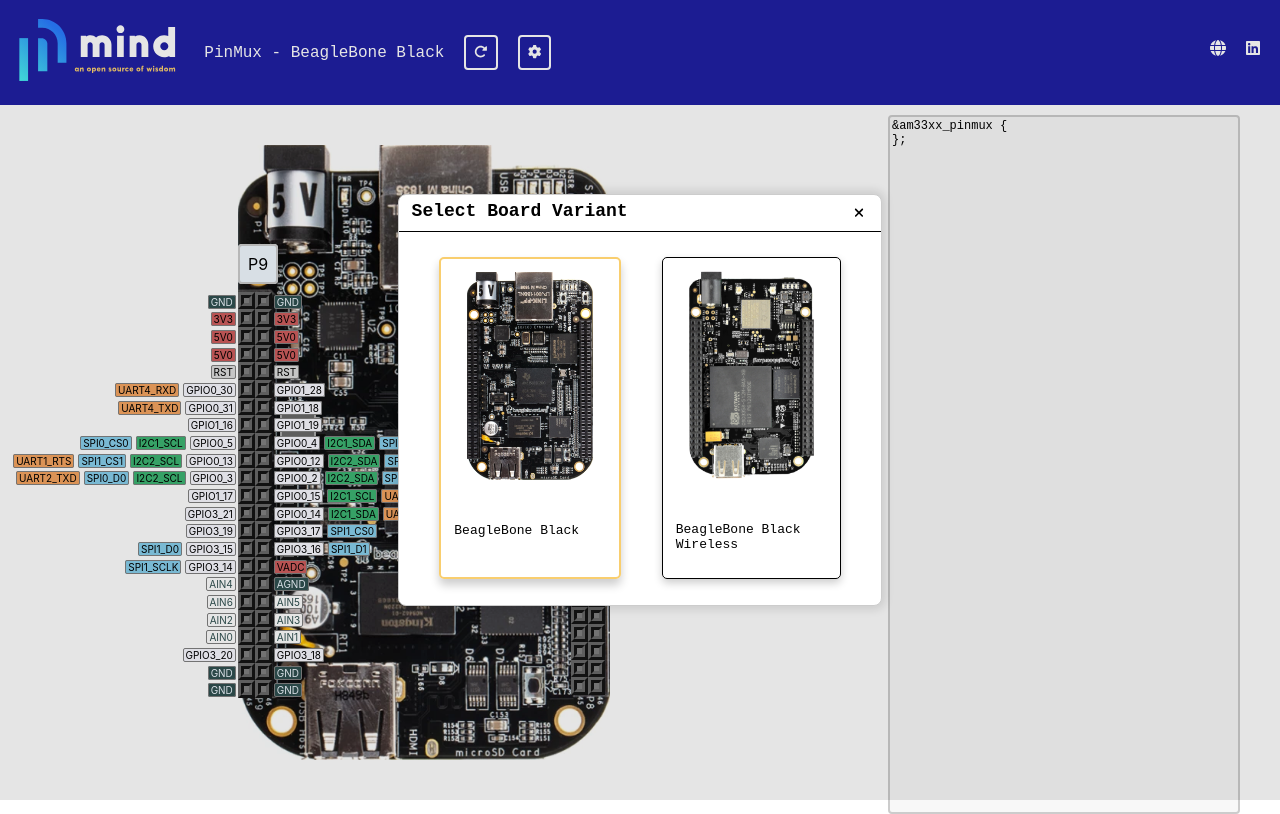
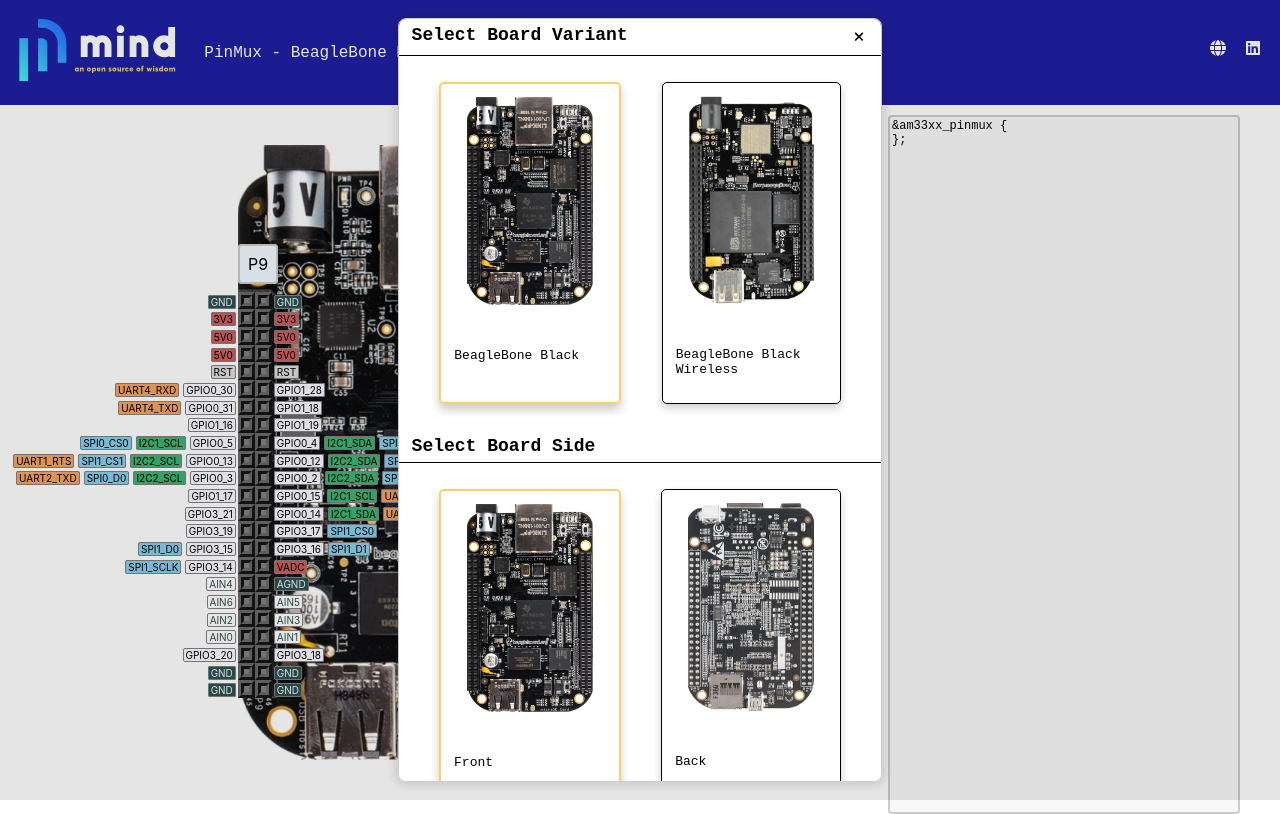
Before and after one commit to essensium-mind/pinmux, a React (Create React App) app: page /board/arm/ti/am335-boneblack in a window 1280 px wide. Both pictures are taken after a click on the button 534 px from the left and 52 px from the top of the page. Built offline with nearby package versions, Linux system fonts and the light colour scheme; a web font is replaced by a local one.

Commit message:
feat(board/Settings): show board side options

```diff
--- a/src/components/board/Settings.js
+++ b/src/components/board/Settings.js
@@ -7,14 +7,35 @@
 
 import './Settings.css'
 
-function SettingsBoardVariant({ handleClick }) {
-  const { board: { metadata: { id }, variants } } = useAppGeometryContext()
+function boardHasSideOption (image) {
+  return typeof image === "object"
+}
 
+function SettingsBoardSide({ handleClick, current, image }) {
+  return (
+    <div className="pinmux-settings-variant-container">
+      <div className={`pinmux-settings-variant-card ${current === 'front' ? 'pinmux-settings-variant-card-selected' : ''}`} onClick={() => handleClick('front')}>
+        <img src={require(`../../assets/images/${image['front']}`)}/>
+        <p>
+          Front
+        </p>
+      </div>
+      <div className={`pinmux-settings-variant-card ${current === 'back' ? 'pinmux-settings-variant-card-selected' : ''}`} onClick={() => handleClick('back')}>
+        <img src={require(`../../assets/images/${image['back']}`)}/>
+        <p>
+          Back
+        </p>
+      </div>
+    </div>
+  )
+}
+
+function SettingsBoardVariant({ handleClick, current, variants }) {
   return (
     <div className="pinmux-settings-variant-container">
       {variants.map(v => {
         return (
-          <div className={`pinmux-settings-variant-card ${id === v.id ? 'pinmux-settings-variant-card-selected' : ''}`} onClick={() => handleClick(v)} key={v.id}>
+          <div className={`pinmux-settings-variant-card ${current === v.id ? 'pinmux-settings-variant-card-selected' : ''}`} onClick={() => handleClick(v)} key={v.id}>
             <img src={require(`../../assets/images/${v.image}`)}/>
             <p>
               {v.name}
@@ -26,25 +47,46 @@
   )
 }
 
+
 export function SettingsModal() {
   const [show, setShow] = useState(false)
+  const { board: { metadata: { id, image }, variants, side }, flipSide } = useAppGeometryContext()
   const navigate = useNavigate()
   const params = useParams()
 
   const handleVariantClick = ({ id }) => {
+    setShow(false)
     navigate(`/board/${params.arch}/${params.vendor}/${params.name}/${id}`)
+  }
+
+  const handleSideClick = (side) => {
     setShow(false)
+    flipSide(side)
   }
 
   return (
     <>
       <Modal show={show} onClose={() => setShow(false)}>
-        <ModalHeader closeButton>
-          Select Board Variant
-        </ModalHeader>
-        <ModalBody>
-          <SettingsBoardVariant handleClick={handleVariantClick}/>
-        </ModalBody>
+        {variants.length && (
+          <>
+            <ModalHeader closeButton>
+              Select Board Variant
+            </ModalHeader>
+            <ModalBody>
+              <SettingsBoardVariant current={id} variants={variants} handleClick={handleVariantClick}/>
+            </ModalBody>
+          </>
+        )}
+        {boardHasSideOption(image) && (
+          <>
+            <ModalHeader closeButton={!variants.length}>
+              Select Board Side
+            </ModalHeader>
+            <ModalBody>
+              <SettingsBoardSide current={side} image={image} handleClick={handleSideClick}/>
+            </ModalBody>
+          </>
+        )}
       </Modal>
       <PrimaryButton inverted onClick={() => setShow(true)}>
         <FontAwesomeIcon icon="fa-solid fa-gear" />
--- a/src/contexts/geometry.js
+++ b/src/contexts/geometry.js
@@ -152,7 +152,6 @@
   return _boardHasSide(metadata, side)
     ? metadata.image[side]
     : metadata.image
-
 }
 
 function _getBoardVariant (board) {
@@ -213,15 +212,6 @@
 }
 
 function _boardOverlayHeadersGeometry (previousState, headersDefinitions, boardImg) {
-  // if (headersDefinitions.length === 0 || boardImg.loading) {
-    /**
-     * The tricky thing with the Header Geometry computation is that we must
-     * pass a default dumb state to start the computation of the sizing before
-     * placing it correctly
-     */
-    // return {}
-  // }
-
   return headersDefinitions.reduce((obj, x) => {
     if (previousState[x.name] && previousState[x.name].ref) {
       return {
@@ -374,7 +364,9 @@
       }
     }
     case BOARD_CONTEXT_FLIP_BOARD: {
-      const newSide = state.board.side === 'front' ? 'back' : 'front'
+      const newSide = (action.data === 'front' || action.data === 'back')
+        ? action.data
+        : state.board.side === 'front' ? 'back' : 'front'
 
       if (_boardHasSide(state.board.metadata, newSide)) {
         return {
@@ -533,8 +525,9 @@
   ), [])
 
   const flipSide = useMemo(() => (
-    () => dispatch({
+    (side) => dispatch({
       type: BOARD_CONTEXT_FLIP_BOARD,
+      data: side,
     })
   ), [])
 
```
